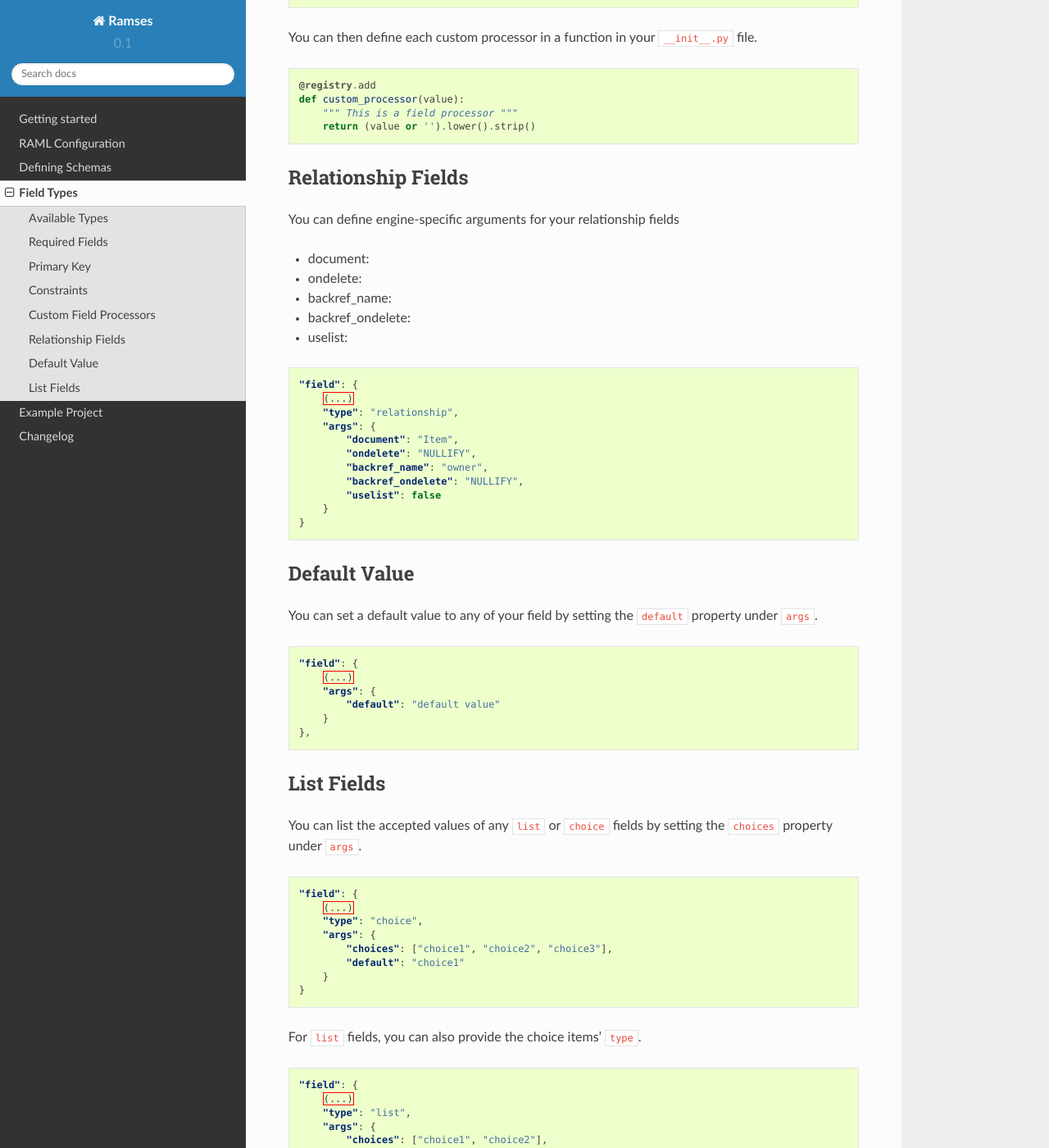
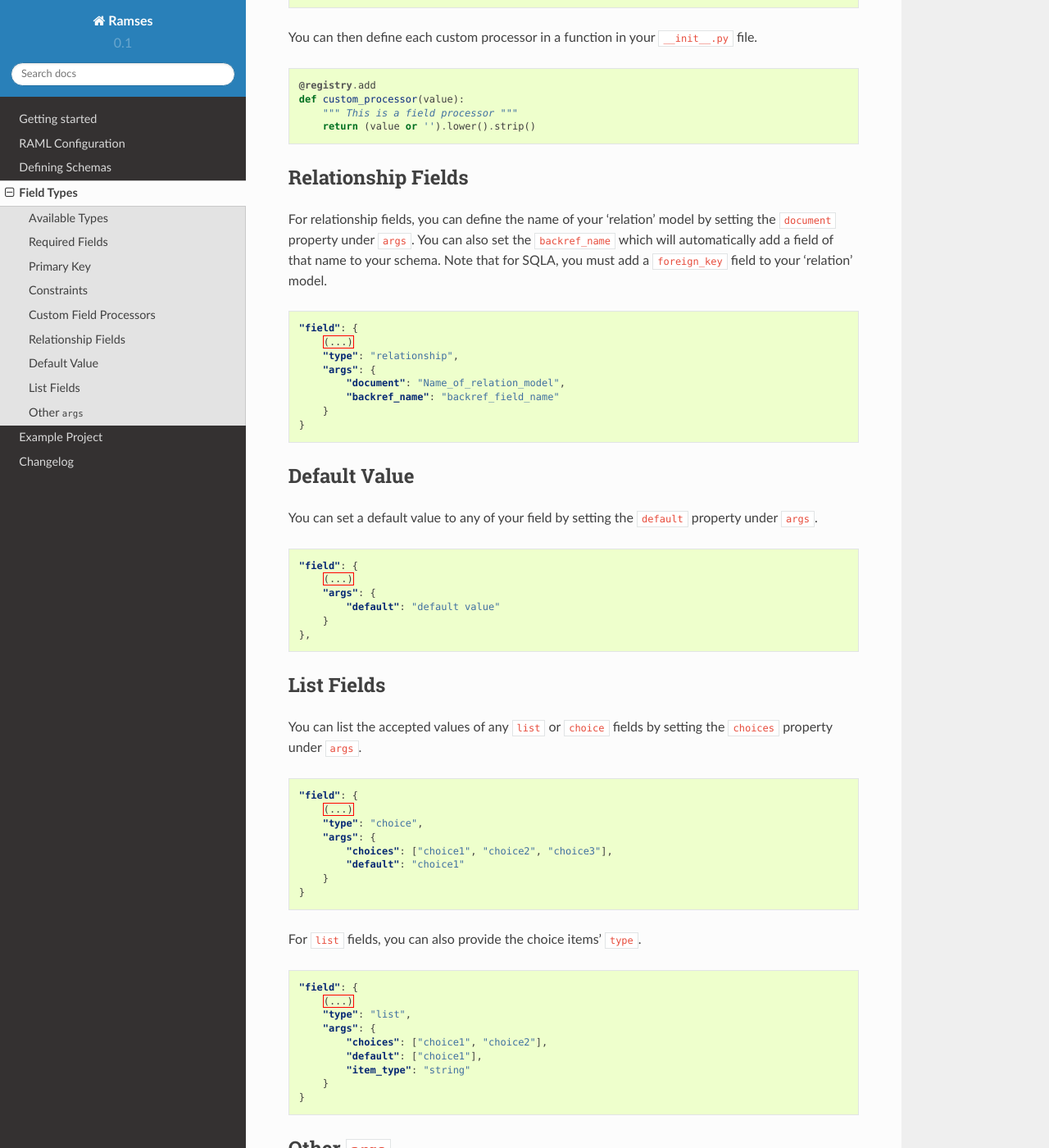
Before and after one commit to ramses-tech/ramses, a Sphinx documentation site: the page built from docs/source/fields.rst, in a window 1280 px wide and 1400 px high, scrolled down 1808 px. Shown: the whole window at 82% size. Built offline with Sphinx 7.4.7 and the Read the Docs theme 2.0.0, drawn with Linux system fonts in a browser that asks for light colours; some of the changed text lies outside the part shown.

```diff
--- a/docs/source/fields.rst
+++ b/docs/source/fields.rst
@@ -94,13 +94,7 @@ You can then define each custom processor in a function in your ``__init__.py``
 Relationship Fields
 -------------------
 
-You can define engine-specific arguments for your relationship fields
-
-* document:
-* ondelete:
-* backref_name:
-* backref_ondelete:
-* uselist:
+For relationship fields, you can define the name of your 'relation' model by setting the ``document`` property under ``args``. You can also set the ``backref_name`` which will automatically add a field of that name to your schema. Note that for SQLA, you must add a ``foreign_key`` field to your 'relation' model.
 
 .. code-block:: json
 
@@ -108,11 +102,8 @@ You can define engine-specific arguments for your relationship fields
         (...)
         "type": "relationship",
         "args": {
-            "document": "Item",
-            "ondelete": "NULLIFY",
-            "backref_name": "owner",
-            "backref_ondelete": "NULLIFY",
-            "uselist": false
+            "document": "Name_of_relation_model",
+            "backref_name": "backref_field_name"
         }
     }
 
@@ -159,3 +150,8 @@ For ``list`` fields, you can also provide the choice items' ``type``.
             "item_type": "string"
         }
     }
+
+Other ``args``
+--------------
+
+Note that you can pass any engine-specific arguments to your fields by defining such arguments in ``args``.
--- a/docs/source/raml.rst
+++ b/docs/source/raml.rst
@@ -32,6 +32,7 @@ A few convenience routes will be automatically added:
 * POST ``/auth/register``: register a new user
 * POST ``/auth/login``: login an existing user
 * GET ``/auth/logout``: logout currently logged-in user
+* GET ``/users/self``: returns currently logged-in user
 
 ACLs
 ----
```
Also changed, not shown: docs/source/changelog.rst (+11 -2 lines), docs/source/schemas.rst (+15 -2 lines).
